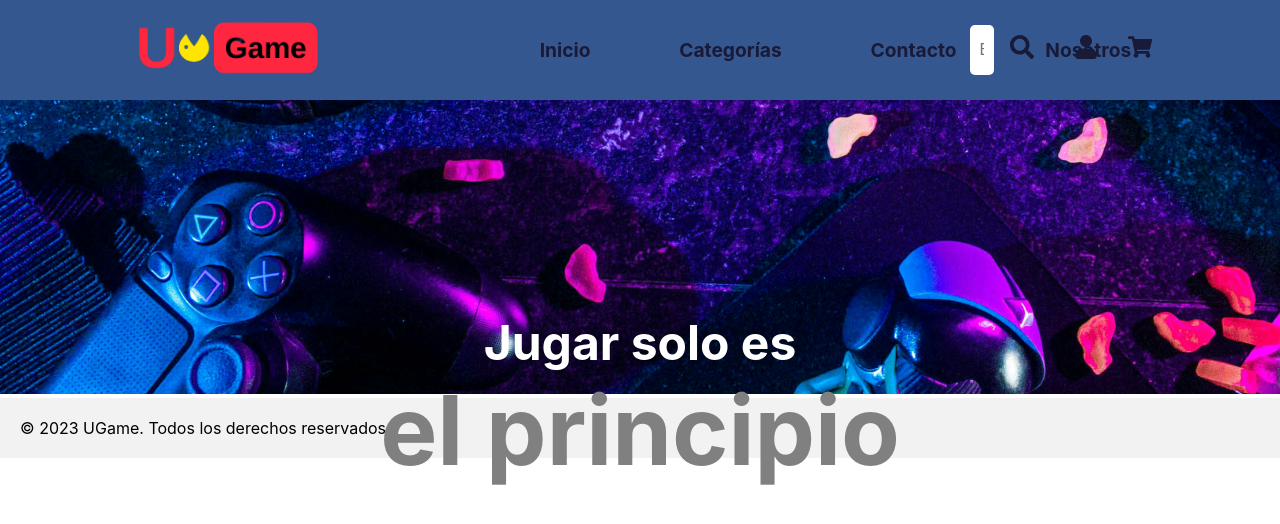
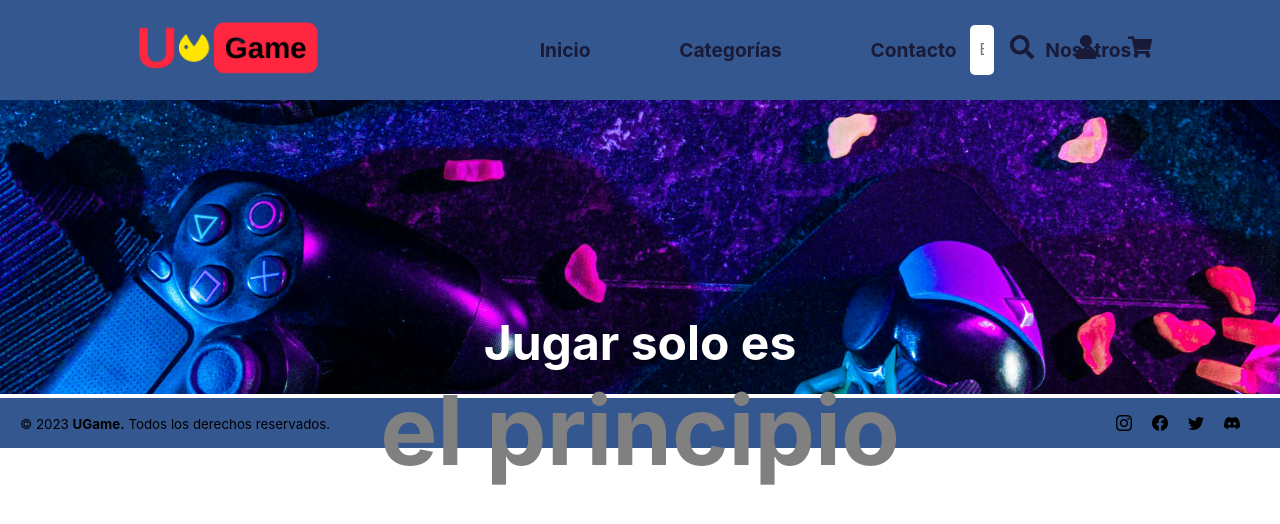
Before and after one commit to deakamm/ujuego, a React (Create React App) app: page / in a window 1280 px wide. Shown: the top 524 px of the page. Built offline with nearby package versions, Linux system fonts and the light colour scheme.

Commit message:
edit footer

```diff
--- a/src/components/footer/Footer.css
+++ b/src/components/footer/Footer.css
@@ -0,0 +1,18 @@
+.footer {
+    display: flex;
+    height: 50px;
+    background-color: #35578f;
+    justify-content: space-between;
+    align-items: center;
+    padding: 0 20px;
+}
+
+i {
+    margin-right: 20px;
+    transition: all 300ms ease;
+
+}
+i:hover {
+    color: #fff;
+
+}
--- a/src/components/footer/Footer.jsx
+++ b/src/components/footer/Footer.jsx
@@ -1,15 +1,19 @@
 import React from 'react'
+import './Footer.css';
 
 const Footer = () => {
   return (
-         <div className="footer" style={{ backgroundColor: '#f2f2f2', padding: '20px' }}>
-      <p>© 2023 UGame. Todos los derechos reservados.</p>
-      <div className="social-media-icons">
-        <a href="https://twitter.com">
-          <i className="fab fa-twitter"></i>
-        </a>
-      </div>
-    </div>
+        <div className="footer" >
+          <div class="copyRithg">
+            <small>© 2023 <b>UGame.</b> Todos los derechos reservados.</small>
+          </div>
+          <div class="social">
+            <i class="bi bi-instagram"></i>
+            <i class="bi bi-facebook"></i>
+            <i class="bi bi-twitter"></i>
+            <i class="bi bi-discord"></i>
+          </div>
+        </div>
 
   )
 }
--- a/src/index.js
+++ b/src/index.js
@@ -2,6 +2,7 @@ import React from 'react';
 import ReactDOM from 'react-dom/client';
 import './index.css';
 import App from './App';
+import 'bootstrap-icons/font/bootstrap-icons.css';
 
 
 const root = ReactDOM.createRoot(document.getElementById('root'));
```
